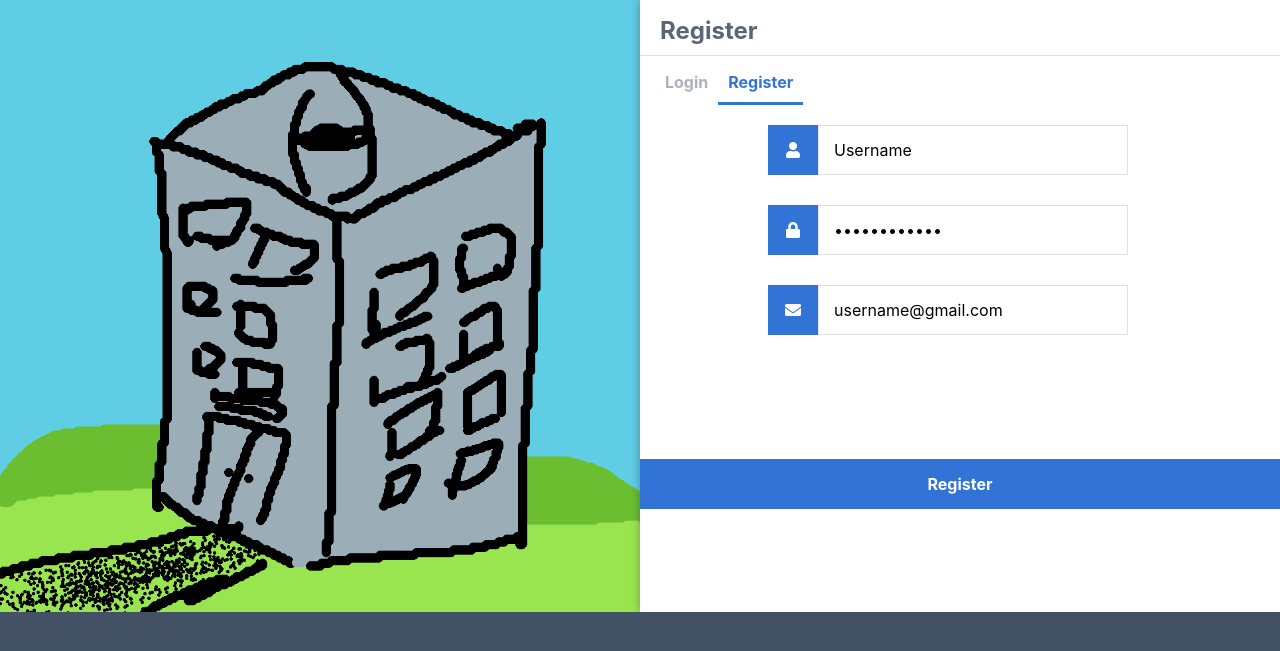
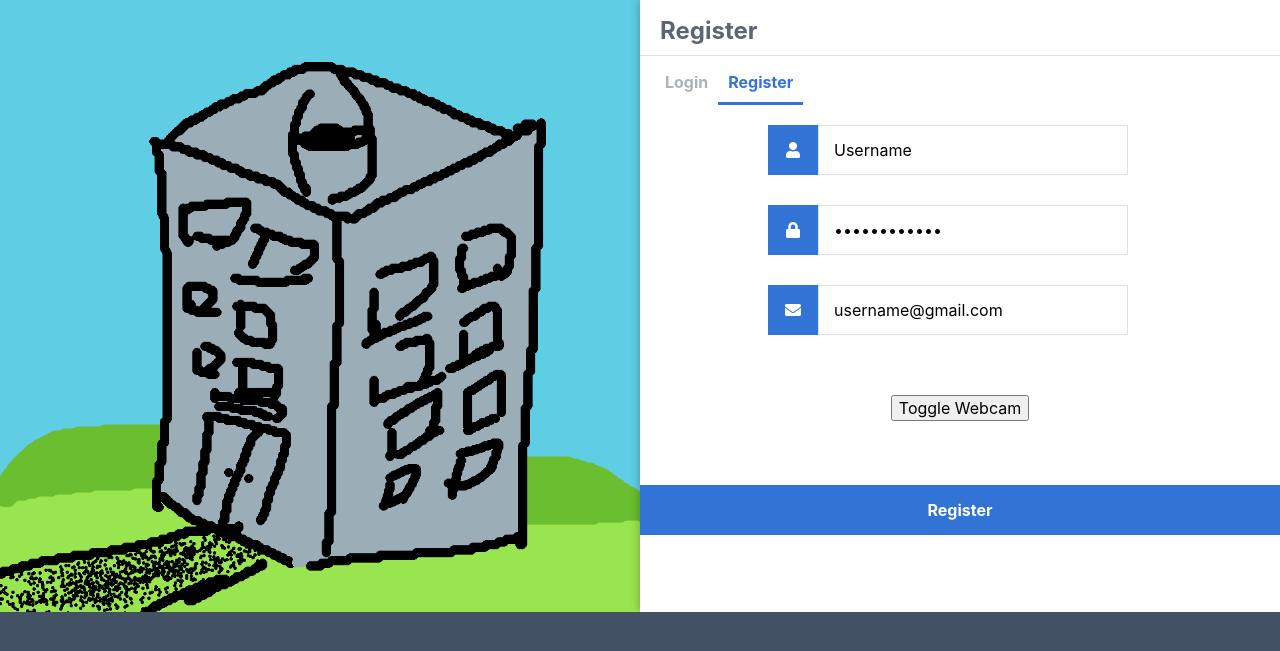
Before and after one commit to NIXON-KOH/System-Security-Project, a Flask app: page /Register in a window 1280 px wide. Shown: the top 651 px of the page. Run offline with Flask 3, Linux system fonts and the light colour scheme; some libraries are stand-ins or nearby versions.

Commit message:
v1
updated webcam feature for front end

```diff
--- a/static/index.js
+++ b/static/index.js
@@ -1,18 +1,33 @@
+document.getElementById('toggle-webcam').addEventListener('click', function() {
+    var videoExists = document.querySelector('.login-background video');
+    if (videoExists) {
+        videoExists.remove();
+        document.getElementById('background-image').style.display = 'block';
+    } else {
         var video = document.createElement('video');
         video.setAttribute('playsinline', '');
         video.setAttribute('autoplay', '');
         video.setAttribute('muted', '');
-video.style.width = '200px';
-video.style.height = '200px';
+        video.style.width = '100%';
+        video.style.height = '100%';
 
-var facingMode = "user";
         var constraints = {
             audio: false,
             video: {
-   facingMode: facingMode
+                facingMode: "user"
             }
         };
 
+        console.log(document.getElementById('background-container'));
+        document.getElementById('background-container').appendChild(video);
+
+
         navigator.mediaDevices.getUserMedia(constraints).then(function success(stream) {
             video.srcObject = stream;
+            document.getElementById('background-image').style.display = 'none';
+            document.getElementById('background-container').appendChild(video);
+        }).catch(function(error) {
+            console.error("Error accessing media devices.", error);
         });
+    }
+});
--- a/templates/register.html
+++ b/templates/register.html
@@ -10,8 +10,8 @@
 	</head>
 	<body>
 		<div class="login-container">
-			<div class="login-background">
-				<img src="{{ url_for('static', filename='../static/media/placeholder background image.png') }}" alt="background image" class="background-image">
+			<div class="login-background" id="background-container">
+				<img src="{{ url_for('static', filename='../static/media/placeholder background image.png') }}" alt="background image" class="background-image" id="background-image">
 			</div>
 			<div class="register">
 				<h1>Register</h1>
@@ -43,10 +43,12 @@
 						{{ form.recaptcha }}
 						</div>
 						<div class="msg">{{ msg }}</div>
+						<button id="toggle-webcam" type="button">Toggle Webcam</button>
 						<input type="submit" value="Register" class="register-button">
 					</form>
 				</div>
 			</div>
-		</div>
+
+		<script src="{{ url_for('static', filename='index.js')}}"></script></div>
 	</body>
 </html>
```
Lines whose indentation alone changed are shown as unchanged.
